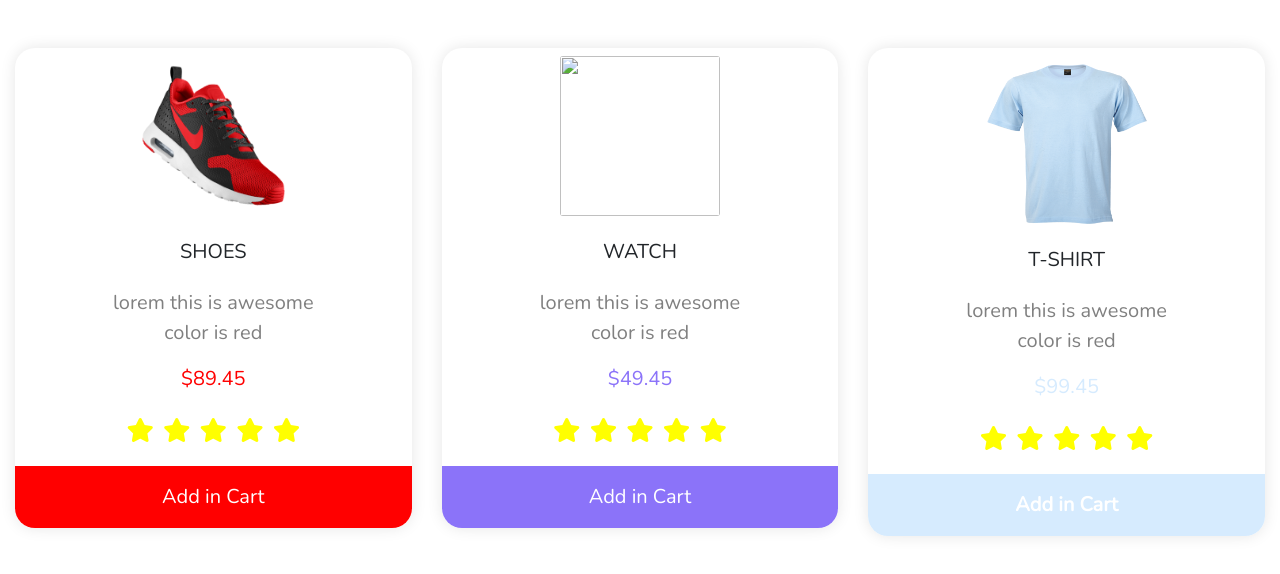
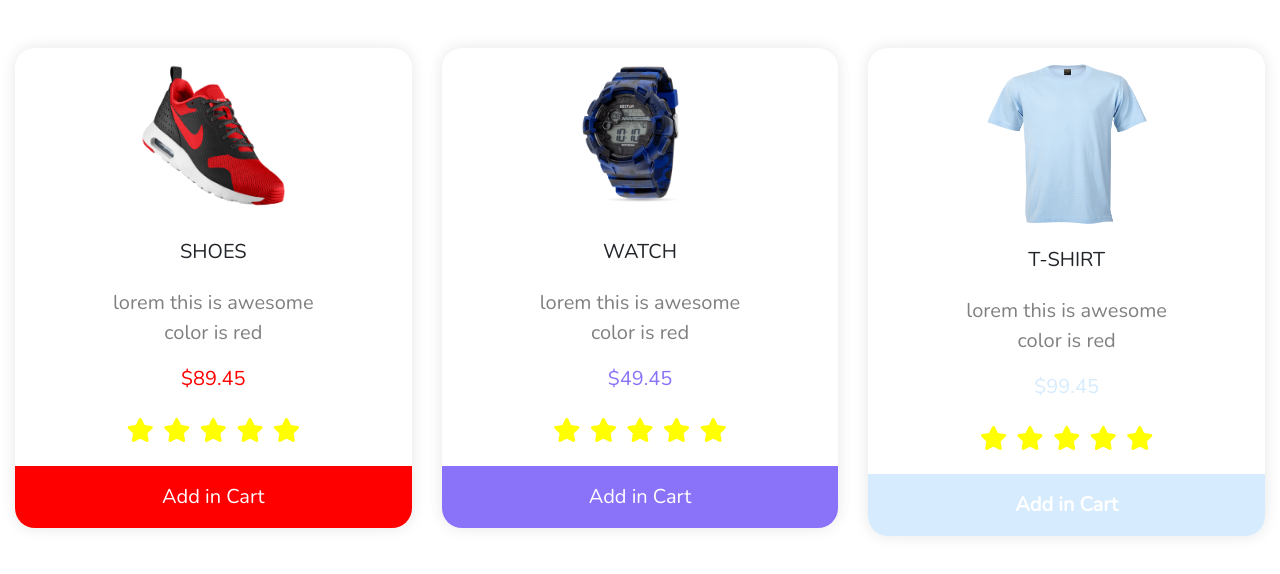
Before and after one commit to nivate327/Card-Design-1, a plain HTML site: page index.html in a window 1280 px wide. Drawn offline with nearby package versions, Linux system fonts and the light colour scheme.

Commit message:
Update index.html

```diff
--- a/index.html
+++ b/index.html
@@ -64,7 +64,7 @@
         <div class="col-12 col-md-4 mb-5">
           <div class="card">
             <div class="img align-items-center mt-2">
-              <img class="img-fluid card-img sizeImg" src="watch.png" alt="" />
+              <img class="img-fluid card-img sizeImg" src="mywatch.png" alt="" />
             </div>
             <h5 class="text-center mt-4">WATCH</h5>
 
```
